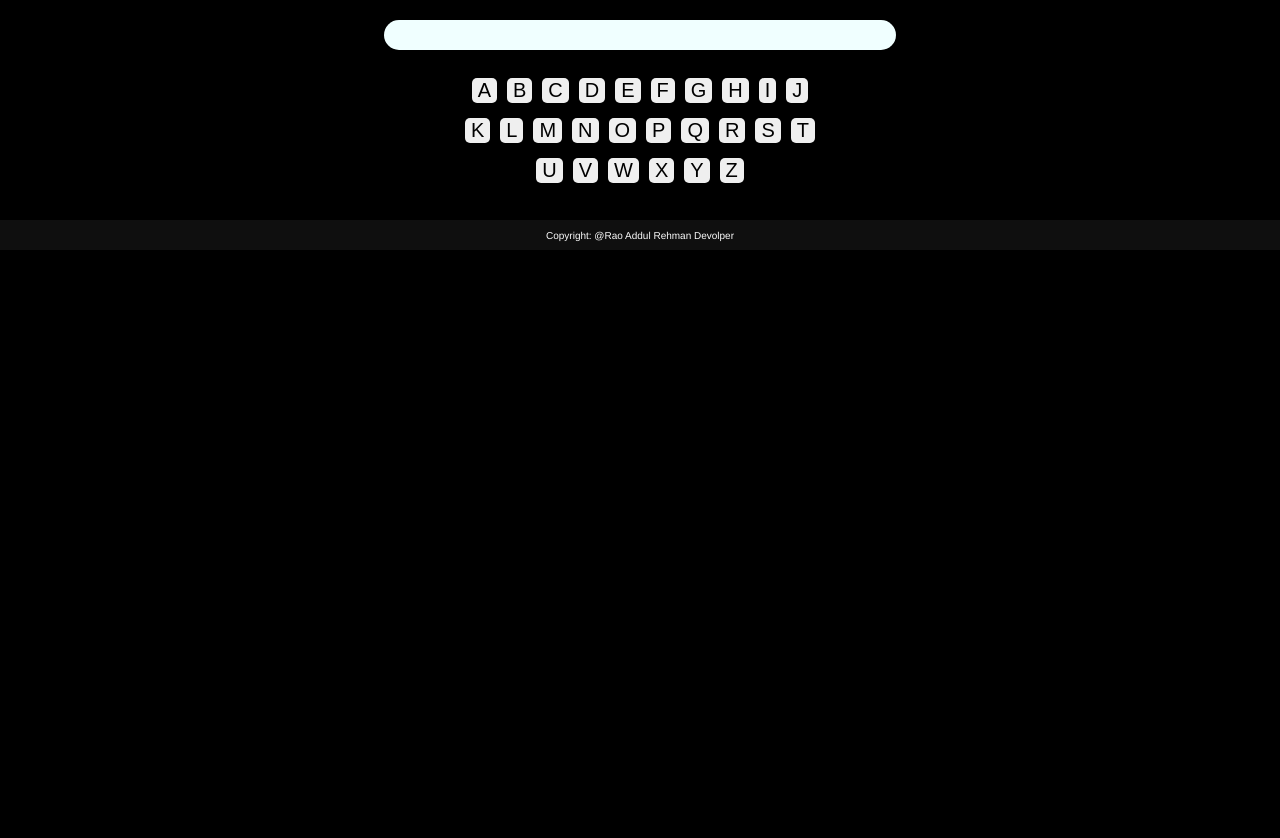
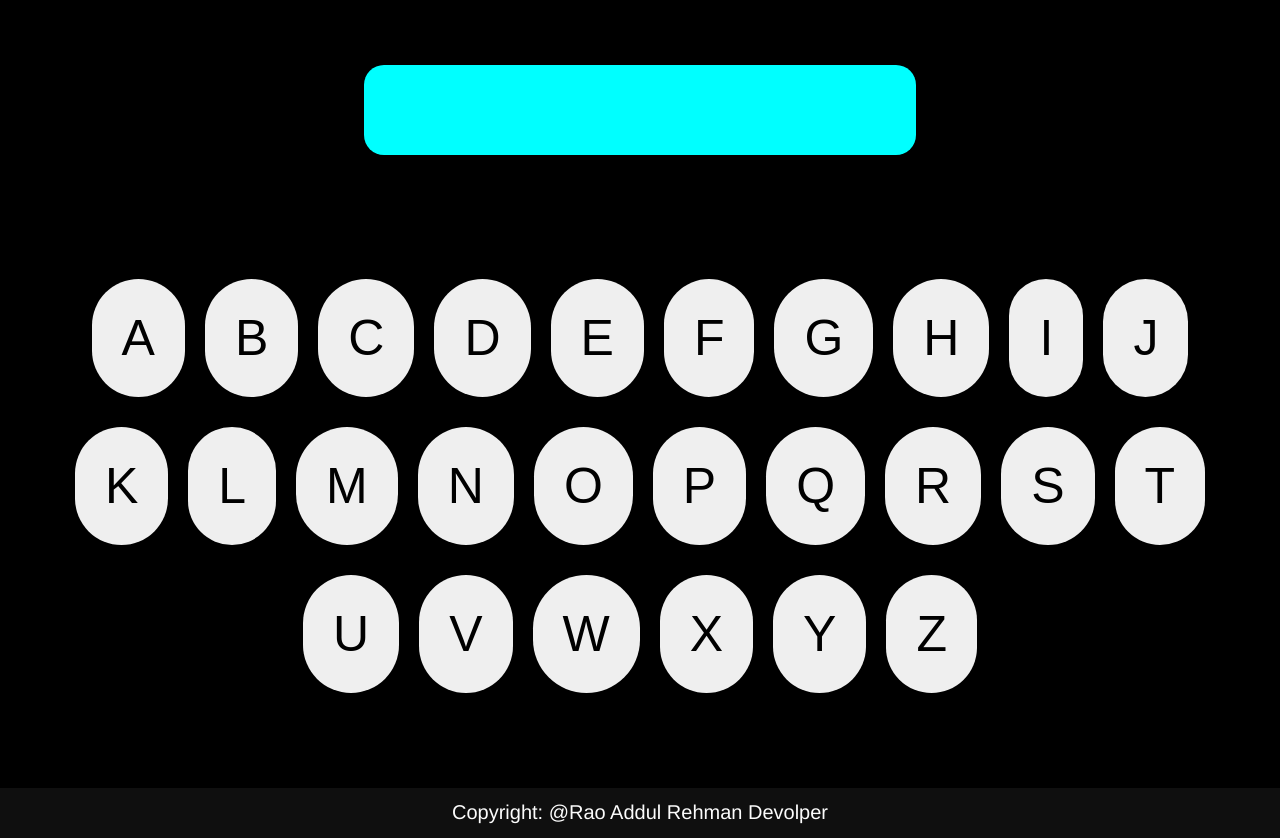
Before and after one commit to raoabdulrehman332/Js-Alphabet-finder-, a plain HTML site: page index.html in a window 1280 px wide. Before the commit the page ends 800 px from the top, so only its background shows below. Drawn offline with Linux system fonts and the light colour scheme.

Commit message:
2nd commit

```diff
--- a/app.js
+++ b/app.js
@@ -1,108 +1,12 @@
-//    var text = document.getElementById("text").innerText;
-      // console.log(text);
-      // function a1() {
-      //   var arr = ["Apple", "Ant", "Airoplane", "Ali", "Asad"] ;
-      //   console.log(arr.length);
-      //   var random = Math.floor(Math.random() * arr.length);
-      //   var text = document.getElementById("text").innerText = arr[random];
-      // }
-
-
-      // console.log(text);
-      // function b1() {
-      //   var arr = ["Ball", "Baloon", "Bat","bar", "bear"];
-      //   var random = Math.floor(Math.random() * arr.length);
-      //   console.log(arr.length);
-      //   var text = document.getElementById("text").innerText = arr[random];
-      // }
-
-      // function c1() {
-      //   var arr = ["Cat","Crow","Call","Chair" ,"Choir"];
-      //   var random = Math.floor(Math.random() * arr.length);
-      //   console.log(arr.length);
-      //   var text = document.getElementById("text").innerText = arr[random];
-      // }
-
-      // function d1() {
-      //   var arr = ["Dip","Doll","Date",Dish,Dock];
-      //   var random = Math.floor(Math.random() * arr.length);
-      //   console.log(arr.length);
-      //   var text = document.getElementById("text").innerText = arr[random];
-      // }
-
-      // function e1() {
-      //   var arr = ["Ball", "Baloon", "Bat","bar", "bear"];
-      //   var random = Math.floor(Math.random() * arr.length);
-      //   console.log(arr.length);
-      //   var text = document.getElementById("text").innerText = arr[random];
-      // }
-
-      // function f1() {
-      //   var arr = ["Ball", "Baloon", "Bat","bar", "bear"];
-      //   var random = Math.floor(Math.random() * arr.length);
-      //   console.log(arr.length);
-      //   var text = document.getElementById("text").innerText = arr[random];
-      // }
-
-      // function g1() {
-      //   var arr = ["Ball", "Baloon", "Bat","bar", "bear"];
-      //   var random = Math.floor(Math.random() * arr.length);
-      //   console.log(arr.length);
-      //   var text = document.getElementById("text").innerText = arr[random];
-      // }
-
-      // function h1() {
-      //   var arr = ["Ball", "Baloon", "Bat","bar", "bear"];
-      //   var random = Math.floor(Math.random() * arr.length);
-      //   console.log(arr.length);
-      //   var text = document.getElementById("text").innerText = arr[random];
-      // }
-
-      // function i1() {
-      //   var arr = ["Ball", "Baloon", "Bat","bar", "bear"];
-      //   var random = Math.floor(Math.random() * arr.length);
-      //   console.log(arr.length);
-      //   var text = document.getElementById("text").innerText = arr[random];
-      // }
-
-      // function j1() {
-      //   var arr = ["Ball", "Baloon", "Bat","bar", "bear"];
-      //   var random = Math.floor(Math.random() * arr.length);
-      //   console.log(arr.length);
-      //   var text = document.getElementById("text").innerText = arr[random];
-      // }
-
-
-
-      // function sum(...a){
-      //       var total =''
-      //       for(index of a){
-            //             total += index
-
-            //             return total.split(",")[0][0]
-            //       }
-
-            //       for (i =0 ; i < total.length ; i++){
-                  //             return
-                  //       }
-                  // }
-
-                  // console.log(sum(['ali','asad','fahad','dilshad']));
 
 
 
 
-                  var btn;
-                  var letter;
-                  var text;
-                  var result;
-                  var alphaArr;
-
 
                   function foo(a1){
 
-                   text = document.getElementById('display1')
-                   btn =  document.getElementById('btn')
+                   text = document.querySelector('#display1')
+                   btn =  document.querySelector('.btn')
 
                    letter = []
 
@@ -120,7 +24,6 @@
                   'x-ray', 'xenon', 'xbox','yogurt', 'yurt', 'yo-yo', 'yardstick','zebra', 'zipper', 'zoster', 'zigzag', 'zucchini']
 
 
-                  result = letter[random]
                   for (i=0 ; i < alphaArr.length; i++){
 
 
--- a/index.html
+++ b/index.html
@@ -18,39 +18,39 @@
 
   <div  class="sub">
     <div class="container" id="main">
-      <input type="button" value="A" onclick= "foo('a')"  id="btn">
-      <input type="button" value="B" onclick= "foo('b')"  id="btn">
-      <input type="button" value="C" onclick= "foo('c')"  id="btn">
-      <input type="button" value="D" onclick= "foo('d')"  id="btn">
-      <input type="button" value="E" onclick= "foo('e')"  id="btn">
-      <input type="button" value="F" onclick= "foo('f')"  id="btn">
-      <input type="button" value="G" onclick= "foo('g')"  id="btn">
-      <input type="button" value="H" onclick= "foo('h')"  id="btn">
-      <input type="button" value="I" onclick= "foo('i')"  id="btn">
-      <input type="button" value="J" onclick= "foo('j')"  id="btn">
+      <input type="button" value="A" onclick= "foo('a')"  class="btn">
+      <input type="button" value="B" onclick= "foo('b')"  class="btn">
+      <input type="button" value="C" onclick= "foo('c')"  class="btn">
+      <input type="button" value="D" onclick= "foo('d')"  class="btn">
+      <input type="button" value="E" onclick= "foo('e')"  class="btn">
+      <input type="button" value="F" onclick= "foo('f')"  class="btn">
+      <input type="button" value="G" onclick= "foo('g')"  class="btn">
+      <input type="button" value="H" onclick= "foo('h')"  class="btn">
+      <input type="button" value="I" onclick= "foo('i')"  class="btn">
+      <input type="button" value="J" onclick= "foo('j')"  class="btn">
     </div>
 
     <div class="container">
-      <input type="button" value="K" onclick= "foo('k')"  id="btn">
-      <input type="button" value="L" onclick= "foo('l')"  id="btn">
-      <input type="button" value="M" onclick= "foo('m')"  id="btn">
-      <input type="button" value="N" onclick= "foo('n')"  id="btn">
-      <input type="button" value="O" onclick= "foo('o')"  id="btn">
-      <input type="button" value="P" onclick= "foo('p')"  id="btn">
-      <input type="button" value="Q" onclick= "foo('q')"  id="btn">
-      <input type="button" value="R" onclick= "foo('r')"  id="btn">
-      <input type="button" value="S" onclick= "foo('s')"  id="btn">
-      <input type="button" value="T" onclick= "foo('t')"  id="btn">
+      <input type="button" value="K" onclick= "foo('k')"  class="btn">
+      <input type="button" value="L" onclick= "foo('l')"  class="btn">
+      <input type="button" value="M" onclick= "foo('m')"  class="btn">
+      <input type="button" value="N" onclick= "foo('n')"  class="btn">
+      <input type="button" value="O" onclick= "foo('o')"  class="btn">
+      <input type="button" value="P" onclick= "foo('p')"  class="btn">
+      <input type="button" value="Q" onclick= "foo('q')"  class="btn">
+      <input type="button" value="R" onclick= "foo('r')"  class="btn">
+      <input type="button" value="S" onclick= "foo('s')"  class="btn">
+      <input type="button" value="T" onclick= "foo('t')"  class="btn">
 
       </div>
 
       <div class="container" >
-      <input type="button" value="U" onclick= "foo('u')"  id="btn">
-      <input type="button" value="V" onclick= "foo('v')"  id="btn">
-      <input type="button" value="W" onclick= "foo('w')"  id="btn">
-      <input type="button" value="X" onclick= "foo('x')"  id="btn">
-      <input type="button" value="Y" onclick= "foo('y')"  id="btn">
-      <input type="button" value="Z" onclick= "foo('z')"  id="btn">
+      <input type="button" value="U" onclick= "foo('u')"  class="btn">
+      <input type="button" value="V" onclick= "foo('v')"  class="btn">
+      <input type="button" value="W" onclick= "foo('w')"  class="btn">
+      <input type="button" value="X" onclick= "foo('x')"  class="btn">
+      <input type="button" value="Y" onclick= "foo('y')"  class="btn">
+      <input type="button" value="Z" onclick= "foo('z')"  class="btn">
     </div>
 
       <footer>
--- a/style.css
+++ b/style.css
@@ -1,61 +1,89 @@
-#btn{
-    margin: 5px;
+body{
+    width: 100%;
+    height: 200%;
+    margin: 0%;
+    background-color: black;
+
+    flex-direction: column;
+}
+.btn{
+
     border: none;
     outline: none;
+    padding: 30px;
+    margin: 10px;
+
     font-style: normal;
     font-family: Arial, Helvetica, sans-serif;
-    border-radius: 5px;
+    border-radius: 60px;
     text-decoration: none;
     align-items: center;
     flex-direction: column;
-    font-size: 20px;
+    font-size: 50px;
+}
+.sub{
+    width: 100%;
+    height: 100%;
+    display: flex;
+    flex-direction: column;
+    justify-content: space-between;
 }
 
-body{
-    margin: 0%;
-    background-color: black;
-    align-content: center;
-    display: flex;
-    flex-direction: column;
-}
 .display{
-    width: 40%;
-    height: 30px;
+    width: 100%;
+    height: 30%;
     font-size: 10px;
     font-family: 'Lucida Sans', 'Lucida Sans Regular', 'Lucida Grande', 'Lucida Sans Unicode', Geneva, Verdana, sans-serif;
-    display: flex;margin: auto;
-    margin-top: 20px;
+    display: flex;
+    margin-top: 60px;
     justify-content: center;
     align-items: center;
+    color: aquamarine;
     color: rgb(16, 45, 233);
-    background-color: azure;
+
     border-radius: 30px;
+}
+#display1{
+    width: 40%;
+    height: 50px;
+    font-size: 10px;
+    margin-top: 5px;
+    text-align: center;
+    padding: 20px;
+    font-weight: 500;
+    font-family: 'Franklin Gothic Medium', 'Arial Narrow', Arial, sans-serif;
+    font-size: 50px;
+
+    color: rgb(43, 14, 236);
+    background-color: aqua;
+    border-radius: 20px;
+
 }
 .container{
     width: 100%;
-    height: 20px;
-    margin-top: 20px;
+    height: 100%;
+    margin-top: 10px;
     font-family: monospace;
     display: flex;
     justify-content:  center;
     align-items: center;
 }
 #main{
-    margin-top: 30px;
+    margin-top: 80px;
 }
 footer{
     width: 100%;
-    height: 30px;
+    height: 50px;
     text-align: center;
     display: flex;
     align-items: center;
     justify-content: center;
     background-color: rgb(15, 15, 15);
-    margin-top: 40px;
+    margin-top: 85px;
 }
 footer a{
     text-decoration: none;
-    font-size: 10px;
+    font-size: 20px;
     font-family: 'Franklin Gothic Medium', 'Arial Narrow', Arial, sans-serif;
     color: rgb(252, 252, 252);
     text-align: center;
```
